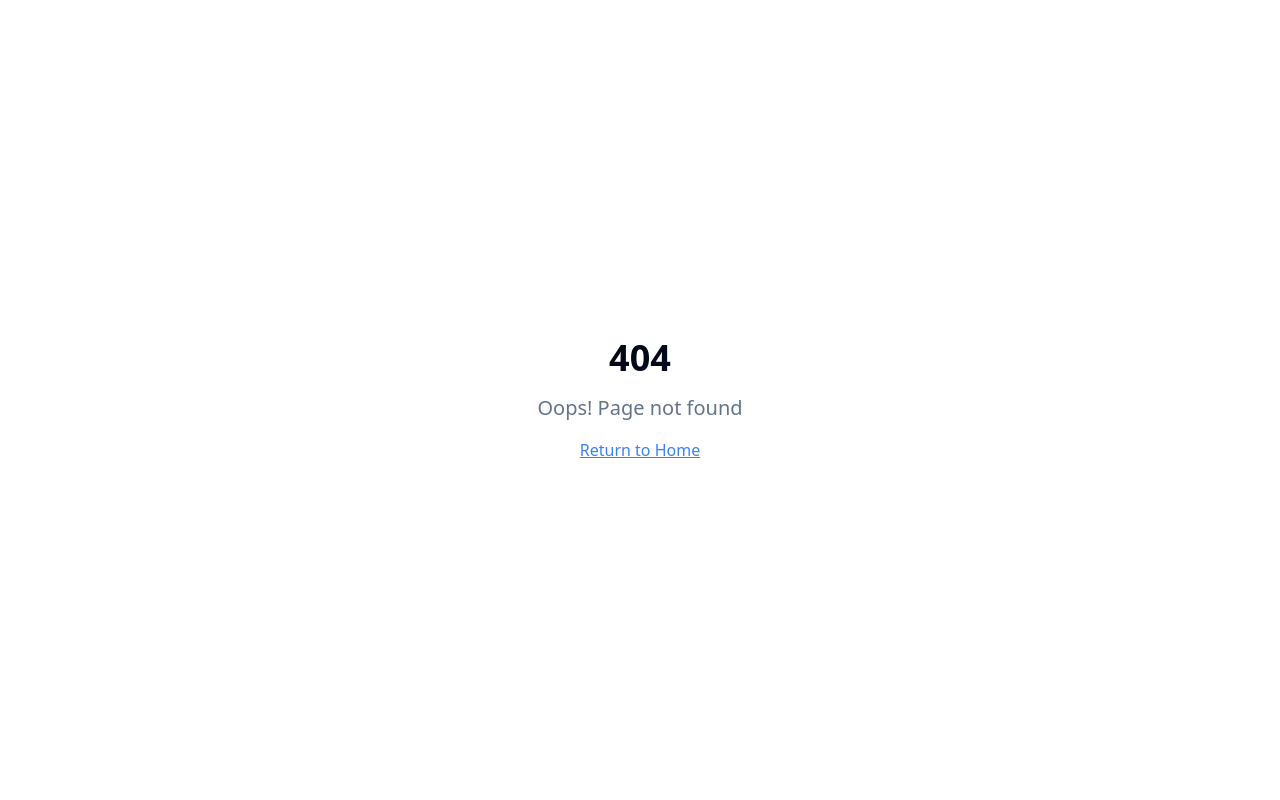
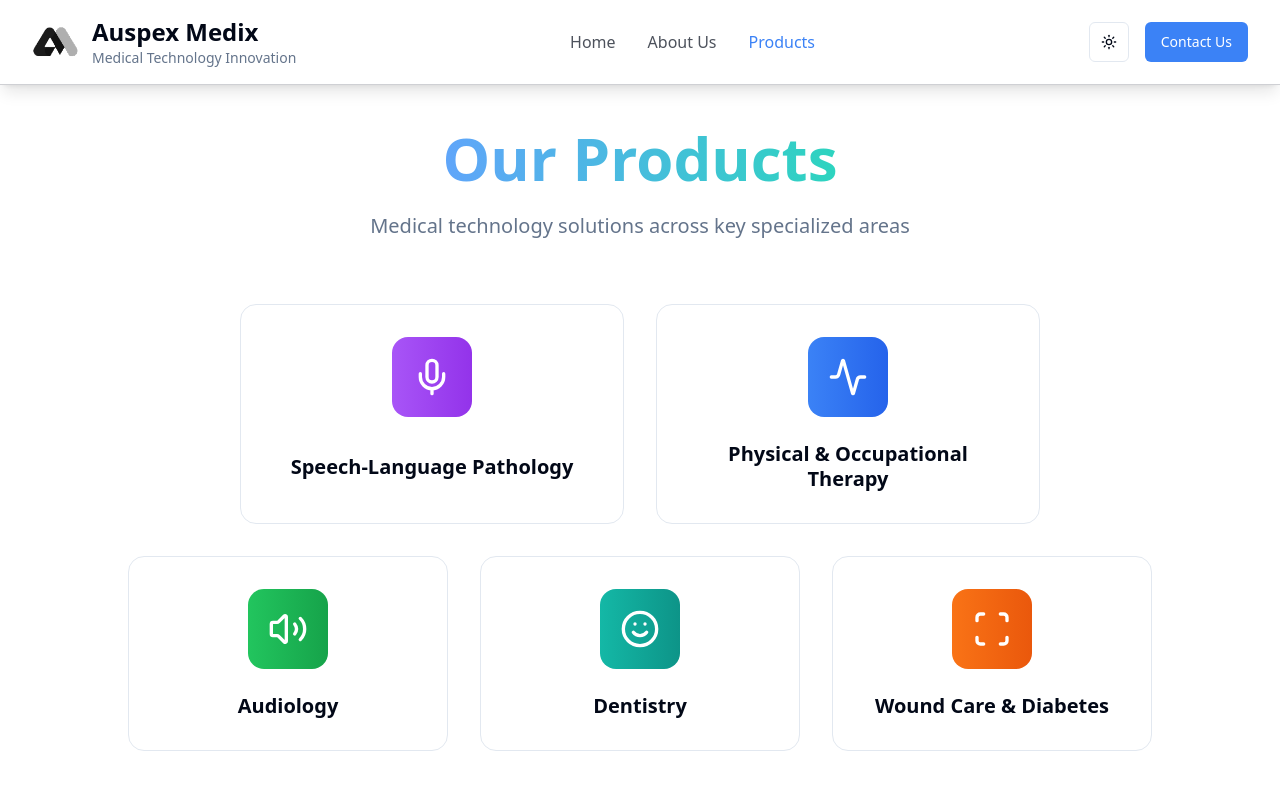
Before and after one commit to hoanglongraspi/ampage, a React (Vite) app: page /products in a window 1280 px wide. Before the commit this address had no page. Shown: the top 800 px of the page. Built offline with nearby package versions, Linux system fonts and the light colour scheme.

Commit message:
project2products

```diff
--- a/src/App.tsx
+++ b/src/App.tsx
@@ -7,7 +7,7 @@
 import { ThemeProvider } from "@/components/theme-provider";
 import Index from "./pages/Index";
 import About from "./pages/About";
-import Projects from "./pages/Projects";
+import Products from "./pages/Products";
 import News from "./pages/News";
 import Contact from "./pages/Contact";
 import SpeechLanguagePathology from "./pages/SpeechLanguagePathology";
@@ -35,12 +35,12 @@
           <Routes>
             <Route path="/" element={<Index />} />
             <Route path="/about" element={<About />} />
-            <Route path="/projects" element={<Projects />} />
-            <Route path="/projects/speech-language-pathology" element={<SpeechLanguagePathology />} />
-            <Route path="/projects/physical-occupational-therapy" element={<PhysicalOccupationalTherapy />} />
-            <Route path="/projects/audiology" element={<Audiology />} />
-            <Route path="/projects/dentistry" element={<Dentistry />} />
-            <Route path="/projects/wound-healing-diabetic-care" element={<WoundHealingDiabeticCare />} />
+            <Route path="/products" element={<Products />} />
+            <Route path="/products/speech-language-pathology" element={<SpeechLanguagePathology />} />
+            <Route path="/products/physical-occupational-therapy" element={<PhysicalOccupationalTherapy />} />
+            <Route path="/products/audiology" element={<Audiology />} />
+            <Route path="/products/dentistry" element={<Dentistry />} />
+            <Route path="/products/wound-healing-diabetic-care" element={<WoundHealingDiabeticCare />} />
             <Route path="/news" element={<News />} />
             <Route path="/contact" element={<Contact />} />
 
--- a/src/components/Header.tsx
+++ b/src/components/Header.tsx
@@ -12,7 +12,7 @@
   const navigation = [
     { name: 'Home', href: '/' },
     { name: 'About Us', href: '/about' },
-    { name: 'Projects', href: '/projects' },
+    { name: 'Products', href: '/products' },
 
   ];
 
--- a/src/components/Projects.tsx
+++ b/src/components/Projects.tsx
@@ -3,8 +3,8 @@
 import { Card, CardContent } from '@/components/ui/card';
 import { Button } from '@/components/ui/button';
 
-export const Projects = () => {
-  const projects = [
+export const Products = () => {
+  const products = [
     {
       icon: Activity,
       title: "Physical & Occupational Therapy",
@@ -43,7 +43,7 @@
   ];
 
   return (
-    <section id="projects" className="py-32 px-4 sm:px-6 lg:px-8 bg-background relative overflow-hidden">
+    <section id="products" className="py-32 px-4 sm:px-6 lg:px-8 bg-background relative overflow-hidden">
       {/* Medical Background Pattern */}
       <div className="absolute inset-0 opacity-5">
         <div className="absolute inset-0 bg-gradient-to-br from-pink-500/10 via-transparent to-violet-500/10"></div>
@@ -56,7 +56,7 @@
         <div className="text-center mb-20">
           <h2 className="text-5xl md:text-6xl font-bold mb-8">
             <span className="bg-gradient-to-r from-pink-400 to-violet-400 bg-clip-text text-transparent">
-              Medical Technology Projects
+              Medical Technology Products
             </span>
           </h2>
           <p className="text-xl text-muted-foreground max-w-3xl mx-auto mb-8">
@@ -67,29 +67,29 @@
             size="lg"
             className="bg-gradient-to-r from-pink-500 to-violet-500 hover:from-pink-600 hover:to-violet-600 text-white font-semibold"
           >
-            <a href="/projects">
-              View All Projects
+            <a href="/products">
+              View All Products
               <ArrowRight className="ml-2 h-5 w-5" />
             </a>
           </Button>
         </div>
 
         <div className="grid grid-cols-1 md:grid-cols-2 lg:grid-cols-3 gap-8">
-          {projects.map((project, index) => (
+          {products.map((product, index) => (
             <Card
               key={index}
-              className={`group bg-card/50 backdrop-blur-sm hover:bg-card/70 transition-all duration-500 hover:-translate-y-4 border ${project.borderColor} overflow-hidden cursor-pointer`}
-              onClick={() => window.location.href = '/projects'}
+              className={`group bg-card/50 backdrop-blur-sm hover:bg-card/70 transition-all duration-500 hover:-translate-y-4 border ${product.borderColor} overflow-hidden cursor-pointer`}
+              onClick={() => window.location.href = '/products'}
             >
               <CardContent className="p-8">
-                <div className={`w-20 h-20 bg-gradient-to-r ${project.color} rounded-2xl flex items-center justify-center mb-6 group-hover:scale-110 transition-transform duration-500`}>
-                  <project.icon className="h-10 w-10 text-primary-foreground" />
+                <div className={`w-20 h-20 bg-gradient-to-r ${product.color} rounded-2xl flex items-center justify-center mb-6 group-hover:scale-110 transition-transform duration-500`}>
+                  <product.icon className="h-10 w-10 text-primary-foreground" />
                 </div>
                 <h3 className="text-2xl font-bold text-foreground mb-4 group-hover:text-pink-400 transition-colors">
-                  {project.title}
+                  {product.title}
                 </h3>
                 <p className="text-muted-foreground leading-relaxed mb-6">
-                  {project.description}
+                  {product.description}
                 </p>
                 <div className="flex items-center text-pink-400 group-hover:text-violet-400 transition-colors">
                   <span className="font-medium">Learn More</span>
--- a/src/pages/Audiology.tsx
+++ b/src/pages/Audiology.tsx
@@ -15,9 +15,9 @@
         <div className="max-w-6xl mx-auto">
           {/* Header Section */}
           <div className="text-center mb-16">
-            <Link to="/projects" className="inline-flex items-center text-blue-500 hover:text-blue-600 mb-6 group">
+            <Link to="/products" className="inline-flex items-center text-blue-500 hover:text-blue-600 mb-6 group">
               <ArrowLeft className="h-4 w-4 mr-2 group-hover:-translate-x-1 transition-transform" />
-              Back to Projects
+              Back to Products
             </Link>
 
             <div className="flex items-center justify-center mb-6">
--- a/src/pages/Dentistry.tsx
+++ b/src/pages/Dentistry.tsx
@@ -15,9 +15,9 @@
         <div className="max-w-6xl mx-auto">
           {/* Header Section */}
           <div className="text-center mb-16">
-            <Link to="/projects" className="inline-flex items-center text-blue-500 hover:text-blue-600 mb-6 group">
+            <Link to="/products" className="inline-flex items-center text-blue-500 hover:text-blue-600 mb-6 group">
               <ArrowLeft className="h-4 w-4 mr-2 group-hover:-translate-x-1 transition-transform" />
-              Back to Projects
+              Back to Products
             </Link>
 
             <div className="flex items-center justify-center mb-6">
--- a/src/pages/PhysicalOccupationalTherapy.tsx
+++ b/src/pages/PhysicalOccupationalTherapy.tsx
@@ -15,9 +15,9 @@
         <div className="max-w-6xl mx-auto">
           {/* Header Section */}
           <div className="text-center mb-16">
-            <Link to="/projects" className="inline-flex items-center text-blue-500 hover:text-blue-600 mb-6 group">
+            <Link to="/products" className="inline-flex items-center text-blue-500 hover:text-blue-600 mb-6 group">
               <ArrowLeft className="h-4 w-4 mr-2 group-hover:-translate-x-1 transition-transform" />
-              Back to Projects
+              Back to Products
             </Link>
 
             <div className="flex items-center justify-center mb-6">
--- a/src/pages/Projects.tsx
+++ b/src/pages/Products.tsx
@@ -4,41 +4,41 @@
 import { Activity, Volume2, Scan, Mic, Smile } from 'lucide-react';
 import { Link } from 'react-router-dom';
 
-const Projects = () => {
-  const projects = [
+const Products = () => {
+  const products = [
     {
       icon: Mic,
       title: "Speech-Language Pathology",
       color: "from-purple-500 to-purple-600",
-      route: "/projects/speech-language-pathology",
+      route: "/products/speech-language-pathology",
       available: true
     },
     {
       icon: Activity,
       title: "Physical & Occupational Therapy",
       color: "from-blue-500 to-blue-600",
-      route: "/projects/physical-occupational-therapy",
+      route: "/products/physical-occupational-therapy",
       available: true
     },
     {
       icon: Volume2,
       title: "Audiology",
       color: "from-green-500 to-green-600",
-      route: "/projects/audiology",
+      route: "/products/audiology",
       available: true
     },
     {
       icon: Smile,
       title: "Dentistry",
       color: "from-teal-500 to-teal-600",
-      route: "/projects/dentistry",
+      route: "/products/dentistry",
       available: true
     },
     {
       icon: Scan,
       title: "Wound Care & Diabetes",
       color: "from-orange-500 to-orange-600",
-      route: "/projects/wound-healing-diabetic-care",
+      route: "/products/wound-healing-diabetic-care",
       available: true
     }
   ];
@@ -51,7 +51,7 @@
         <div className="max-w-6xl mx-auto text-center">
           <h1 className="text-5xl md:text-6xl font-bold mb-6">
             <span className="bg-gradient-to-r from-blue-400 to-teal-400 bg-clip-text text-transparent">
-              Our Projects
+              Our Products
             </span>
           </h1>
           <p className="text-xl text-muted-foreground mb-16">
@@ -62,18 +62,18 @@
           <div className="flex flex-col items-center gap-8">
             {/* First row - 2 items centered */}
             <div className="flex flex-wrap justify-center gap-8 w-full">
-              {projects.slice(0, 2).map((project, index) => (
+              {products.slice(0, 2).map((product, index) => (
                 <div key={index} className="w-full sm:w-96 max-w-sm">
-                  {project.available ? (
-                    <Link to={project.route} className="block group hover:scale-105 transition-transform duration-300 cursor-pointer h-full">
+                  {product.available ? (
+                    <Link to={product.route} className="block group hover:scale-105 transition-transform duration-300 cursor-pointer h-full">
                       <div className="bg-background border rounded-2xl p-8 text-center hover:shadow-xl transition-shadow duration-300 h-full flex flex-col">
-                        <div className={`w-20 h-20 bg-gradient-to-r ${project.color} rounded-2xl flex items-center justify-center mx-auto mb-6 group-hover:scale-110 transition-transform duration-300`}>
-                          <project.icon className="h-10 w-10 text-white" />
+                        <div className={`w-20 h-20 bg-gradient-to-r ${product.color} rounded-2xl flex items-center justify-center mx-auto mb-6 group-hover:scale-110 transition-transform duration-300`}>
+                          <product.icon className="h-10 w-10 text-white" />
                         </div>
 
                         <div className="flex-grow flex items-center justify-center">
                           <h3 className="text-xl font-bold text-foreground group-hover:text-transparent group-hover:bg-gradient-to-r group-hover:from-blue-500 group-hover:to-teal-500 group-hover:bg-clip-text transition-all duration-300 leading-tight">
-                            {project.title}
+                            {product.title}
                           </h3>
                         </div>
                       </div>
@@ -81,13 +81,13 @@
                   ) : (
                     <div className="group hover:scale-105 transition-transform duration-300 cursor-not-allowed h-full">
                       <div className="bg-background border rounded-2xl p-8 text-center hover:shadow-xl transition-shadow duration-300 opacity-75 h-full flex flex-col">
-                        <div className={`w-20 h-20 bg-gradient-to-r ${project.color} rounded-2xl flex items-center justify-center mx-auto mb-6 group-hover:scale-110 transition-transform duration-300`}>
-                          <project.icon className="h-10 w-10 text-white" />
+                        <div className={`w-20 h-20 bg-gradient-to-r ${product.color} rounded-2xl flex items-center justify-center mx-auto mb-6 group-hover:scale-110 transition-transform duration-300`}>
+                          <product.icon className="h-10 w-10 text-white" />
                         </div>
 
                         <div className="flex-grow flex flex-col items-center justify-center">
                           <h3 className="text-xl font-bold text-foreground mb-2 leading-tight">
-                            {project.title}
+                            {product.title}
                           </h3>
                           <p className="text-sm text-muted-foreground">Coming Soon</p>
                         </div>
@@ -100,18 +100,18 @@
 
             {/* Second row - 3 items centered */}
             <div className="flex flex-wrap justify-center gap-8 w-full">
-              {projects.slice(2, 5).map((project, index) => (
+              {products.slice(2, 5).map((product, index) => (
                 <div key={index + 2} className="w-full sm:w-80 max-w-sm">
-                  {project.available ? (
-                    <Link to={project.route} className="block group hover:scale-105 transition-transform duration-300 cursor-pointer h-full">
+                  {product.available ? (
+                    <Link to={product.route} className="block group hover:scale-105 transition-transform duration-300 cursor-pointer h-full">
                       <div className="bg-background border rounded-2xl p-8 text-center hover:shadow-xl transition-shadow duration-300 h-full flex flex-col">
-                        <div className={`w-20 h-20 bg-gradient-to-r ${project.color} rounded-2xl flex items-center justify-center mx-auto mb-6 group-hover:scale-110 transition-transform duration-300`}>
-                          <project.icon className="h-10 w-10 text-white" />
+                        <div className={`w-20 h-20 bg-gradient-to-r ${product.color} rounded-2xl flex items-center justify-center mx-auto mb-6 group-hover:scale-110 transition-transform duration-300`}>
+                          <product.icon className="h-10 w-10 text-white" />
                         </div>
 
                         <div className="flex-grow flex items-center justify-center">
                           <h3 className="text-xl font-bold text-foreground group-hover:text-transparent group-hover:bg-gradient-to-r group-hover:from-blue-500 group-hover:to-teal-500 group-hover:bg-clip-text transition-all duration-300 leading-tight">
-                            {project.title}
+                            {product.title}
                           </h3>
                         </div>
                       </div>
@@ -119,13 +119,13 @@
                   ) : (
                     <div className="group hover:scale-105 transition-transform duration-300 cursor-not-allowed h-full">
                       <div className="bg-background border rounded-2xl p-8 text-center hover:shadow-xl transition-shadow duration-300 opacity-75 h-full flex flex-col">
-                        <div className={`w-20 h-20 bg-gradient-to-r ${project.color} rounded-2xl flex items-center justify-center mx-auto mb-6 group-hover:scale-110 transition-transform duration-300`}>
-                          <project.icon className="h-10 w-10 text-white" />
+                        <div className={`w-20 h-20 bg-gradient-to-r ${product.color} rounded-2xl flex items-center justify-center mx-auto mb-6 group-hover:scale-110 transition-transform duration-300`}>
+                          <product.icon className="h-10 w-10 text-white" />
                         </div>
 
                         <div className="flex-grow flex flex-col items-center justify-center">
                           <h3 className="text-xl font-bold text-foreground mb-2 leading-tight">
-                            {project.title}
+                            {product.title}
                           </h3>
                           <p className="text-sm text-muted-foreground">Coming Soon</p>
                         </div>
@@ -144,4 +144,4 @@
   );
 };
 
-export default Projects;
+export default Products;
--- a/src/pages/SpeechLanguagePathology.tsx
+++ b/src/pages/SpeechLanguagePathology.tsx
@@ -15,9 +15,9 @@
         <div className="max-w-6xl mx-auto">
           {/* Header Section */}
           <div className="text-center mb-16">
-            <Link to="/projects" className="inline-flex items-center text-blue-500 hover:text-blue-600 mb-6 group">
+            <Link to="/products" className="inline-flex items-center text-blue-500 hover:text-blue-600 mb-6 group">
               <ArrowLeft className="h-4 w-4 mr-2 group-hover:-translate-x-1 transition-transform" />
-              Back to Projects
+              Back to Products
             </Link>
 
             <div className="flex items-center justify-center mb-6">
--- a/src/pages/WoundHealingDiabeticCare.tsx
+++ b/src/pages/WoundHealingDiabeticCare.tsx
@@ -15,9 +15,9 @@
         <div className="max-w-6xl mx-auto">
           {/* Header Section */}
           <div className="text-center mb-16">
-            <Link to="/projects" className="inline-flex items-center text-blue-500 hover:text-blue-600 mb-6 group">
+            <Link to="/products" className="inline-flex items-center text-blue-500 hover:text-blue-600 mb-6 group">
               <ArrowLeft className="h-4 w-4 mr-2 group-hover:-translate-x-1 transition-transform" />
-              Back to Projects
+              Back to Products
             </Link>
 
             <div className="flex items-center justify-center mb-6">
```
Also changed, not shown: 1 other file (tests, documents, lock files or other folders).
